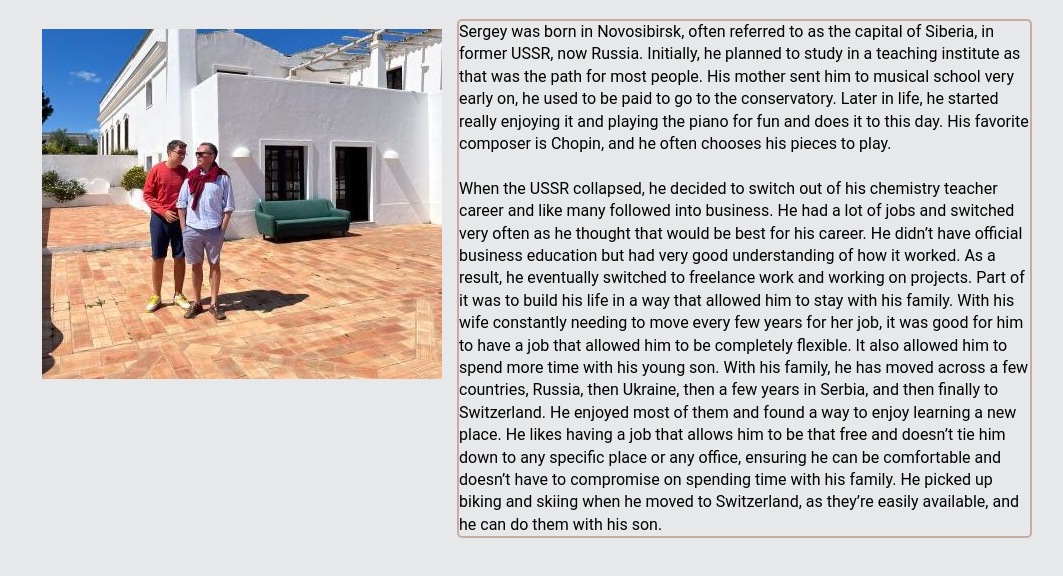
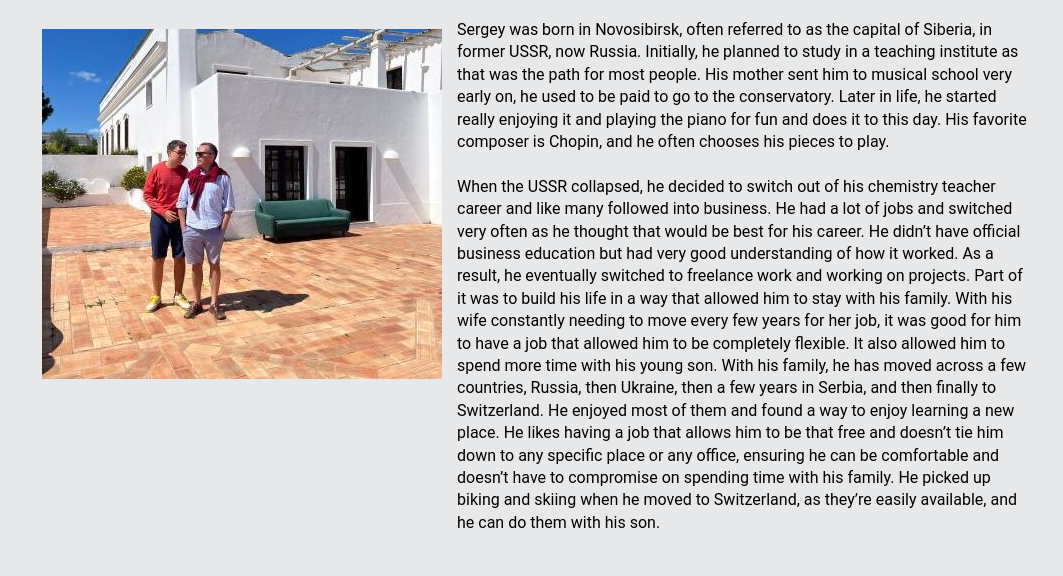
Before and after one commit to quincessences/bioSite, a plain HTML site: page michaels_About.html in a window 1280 px wide. Shown: the part 166-742 px from the top of the page, without its empty margins (100-1163 px from the left). Drawn offline with Linux system fonts and the light colour scheme; a web font is replaced by a local one.

Commit message:
Update site.css

```diff
--- a/site.css
+++ b/site.css
@@ -41,8 +41,6 @@ p {
     font-family: 'Roboto', Verdana, 'Rubik', sans-serif;
     font-weight: 400;
     line-height: 1.4em;
-    border: 2px solid #C7ACA1;
-    border-radius: 5px;
     display: grid;
     grid-template-columns: auto;
     align-items: center;
```
